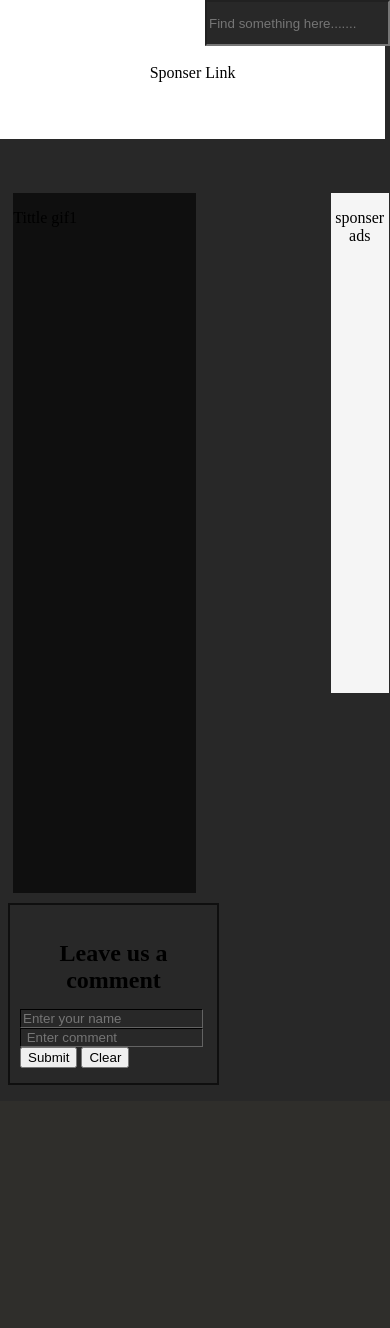
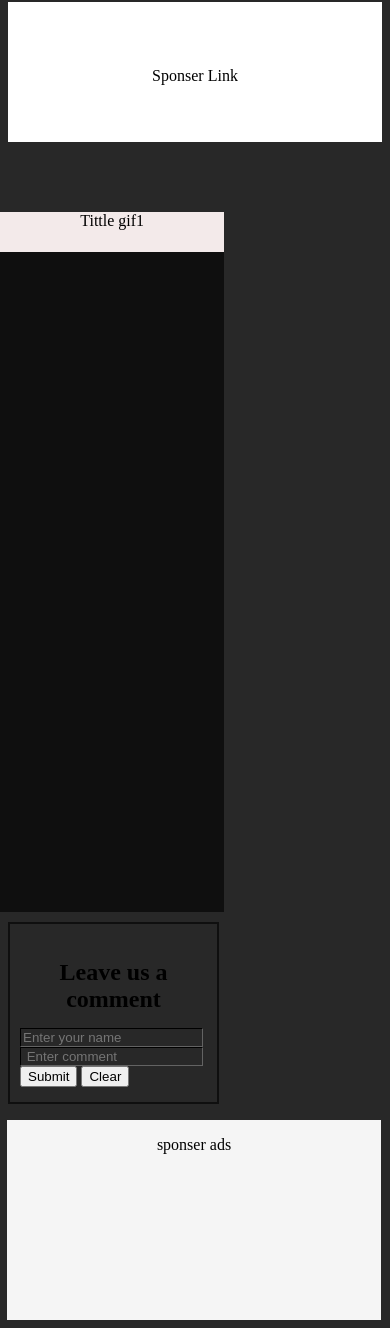
Before and after one commit to lpv001/websiteProject, a PHP site: page /small.html in a window 390 px wide. Shown: the part 50-1378 px from the top of the page. Before the commit the page ends 1135 px from the top, so only its background shows below. Run offline with PHP 8.4, Linux system fonts and the light colour scheme.

Commit message:
Update index.css

```diff
--- a/index.css
+++ b/index.css
@@ -41,34 +41,40 @@ body > ul {
 
 .filterPage{
     width:70%;
-    height: 700px;
+    height: 790px;
+    background-color: rgb(15,15,15);
+
+
 }
 .filterPage>div{
     height:250px;
     width: 23%;
-    background-color: rgb(15,15,15);
     float:left;
-    margin-left: 2%;
+   margin-left: auto;
+   margin-right: 2%;
     margin-bottom: 2%;
-}
+}.filterPage>div>img{
+    height:92%;
+    width: 100%;}
+
 .filterPage>div>div{
-    height:12%;
+    height:8%;
     width: 100%;
     background-color: rgb(243, 234, 234);
     display: block;
-    position: static;
     text-align: center;
+    margin-top: -20px;
 }
-.filterPage>div>#h{
-    height: 80%;
-    width: 100%;
+.filterPage>div>div>p{
+    overflow: hidden;
+
 }
 #sponser{
     height: 140px;
     background-color: white;
-    width: 98.75vw;
-    margin-left: -8px;
-    margin-top: -11px;
+    width: 100%;
+    margin-top: -8px;
+
 }
 #sponser>p{
     text-align: center;
@@ -104,16 +110,20 @@ footer>p{
     background-color: rgb(104, 103, 93);
 }
 .filterSmallPage{
-    width:70%;
+    width:60%;
     height: 700px;
+    margin-left: -8px;
 }
 .filterSmallPage>div{
-    height:700px;
-    width: 70%;
-    background-color: rgb(15,15,15);
-    float:left;
-    margin-left: 2%;
-    margin-bottom: 2%;
+    height: 100%;
+    width: 100%;
+    background-color: rgb(15, 15, 15);
+}
+.filterSmallPage>div>div{
+    height: 40px;
+    width: 100%;
+    background-color: rgb(243, 234, 234);
+    text-align: center;
 }
 .container{
     background-color:rgb(40,40,40) ;
@@ -140,3 +150,38 @@ footer>p{
     border-color: rgb(15, 15, 15);
     border-width: 0.1mm;
 }
+/* responsive Site */
+@media screen and (max-width: 700px) {
+#cat2>input {
+        display: none;}}
+        @media screen and (max-width: 700px) {
+.filterPage>div{
+            height:220px;
+            width: 48%;
+            float: left;
+           margin-bottom: 10px;
+           margin-left: 0%;
+           margin-right: 2%;
+        }
+}
+@media screen and (max-width: 700px) {
+    .filterPage{
+        margin-right: -8px;
+        margin-left: 0;
+        width:100%;
+        height: 1370px;
+        background-color: rgb(15,15,15);
+
+    }}
+    @media screen and (max-width: 700px) {
+        .sponser_ads{
+            top: 0;
+            width: 100%;
+            height: 200px;
+            margin: 0;
+            padding: 0;
+           position: relative;
+
+
+        }
+    }
```
